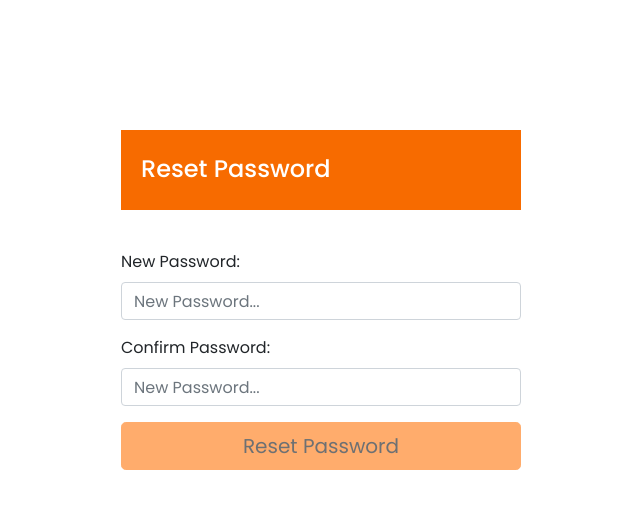
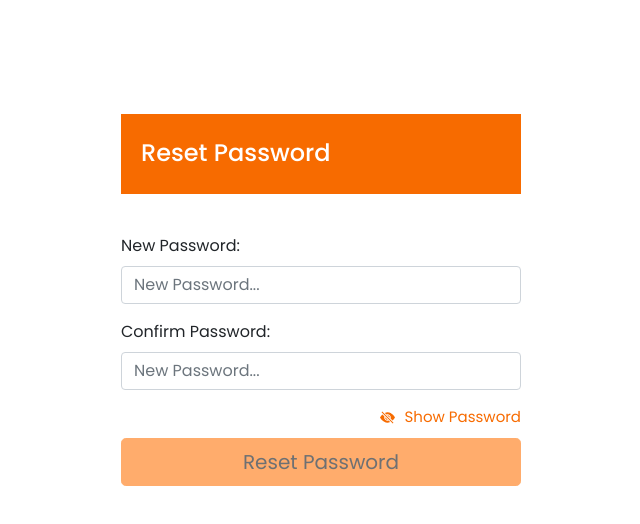
Before and after one commit to maulikkanani1/petkonnect, a React (Create React App) app: page /reset_password in a window 1280 px wide. Shown: the top 524 px of the page, without its empty margins (319-959 px from the left). Built offline with nearby package versions, Linux system fonts and the light colour scheme.

Commit message:
show password button in reset pass form

```diff
--- a/package.json
+++ b/package.json
@@ -8,12 +8,14 @@
     "@testing-library/user-event": "^12.1.10",
     "axios": "^0.21.1",
     "bootstrap": "^4.6.0",
+    "bootstrap-icons": "^1.5.0",
     "jwt-decode": "^3.1.2",
     "moment": "^2.29.1",
     "node-sass": "^5.0.0",
     "react": "^17.0.2",
     "react-awesome-slider": "^4.1.0",
     "react-bootstrap": "^1.5.2",
+    "react-bootstrap-icons": "^1.4.1",
     "react-dom": "^17.0.2",
     "react-hook-form": "^7.2.3",
     "react-router-dom": "^5.2.0",
--- a/src/Views/ResetPassword.jsx
+++ b/src/Views/ResetPassword.jsx
@@ -2,17 +2,18 @@ import React from 'react'
 import './../scss/login.scss';
 import './../scss/resetpassword.scss';
 import {useState} from 'react';
+import {EyeFill,EyeSlashFill} from 'react-bootstrap-icons';
 
 const ResetPassword = () => {
 
-    const [state,setState] = useState({newPassword:'',cnfPassword:'',isValid:true});
-    const {newPassword,cnfPassword,isValid} = state;
+    const [state,setState] = useState({newPassword:'',cnfPassword:'',isValid: false,isClicked: false});
+    const {newPassword,cnfPassword,isValid,isClicked} = state;
 
     function handlePasswordChange(e){
         setState(state =>  {
             return {
                 ...state,
-                newPassword: String(e.target.value),
+                newPassword:e.target.value,
             }
         })
     }
@@ -21,16 +22,20 @@ const ResetPassword = () => {
         setState(state =>  {
             return {
                 ...state,
-                cnfPassword: String(e.target.value),
-                isValid: newPassword === cnfPassword ? false : true,
+                cnfPassword: e.target.value,
+                isValid: newPassword == cnfPassword ? true : false,
             }
         })
     }
 
-
-
-    console.log('hey passwd',newPassword);
-    console.log("isvalid: ",state.isValid)
+    function handleClick(){
+        setState(state =>  {
+            return {
+                ...state,
+                isClicked: !isClicked
+            }
+        })
+    }
 
     return (
         <div className="reset-password">
@@ -40,13 +45,17 @@ const ResetPassword = () => {
             <form className="form_signin ">
                 <div className="form-group ">
                     <label for="password" >New Password: </label>
-                    <input type='password' id="password" className="form-control " placeholder="New Password..." onChange={handlePasswordChange} required />
+                    <input type={isClicked ? 'text' : 'password'} id="password" className="form-control " placeholder="New Password..." onChange={handlePasswordChange} required />
                 </div>
                 <div className="form-group ">
                     <label for="confirmpass" >Confirm Password: </label>
-                    <input type='password' id="confirmpass" className="form-control " placeholder="New Password..." onChange={handleCnfPasswordChange} required />
+                    <input type={isClicked ? 'text' : 'password'} id="confirmpass" className="form-control " placeholder="New Password..." onChange={handleCnfPasswordChange} required />
                 </div>
-                <button className="btn btn-primary btn-lg btn-block" type="submit" disabled={isValid}>
+                <div className="input-icons" onClick={handleClick}>
+                    <span className='icon'>{isClicked ? <EyeFill/> : <EyeSlashFill/>}</span>
+                    <span>Show Password</span>
+                </div>
+                <button className="btn btn-primary btn-lg btn-block" type="submit" disabled={!isValid}>
                     Reset Password
                 </button>
             </form>
--- a/src/scss/resetpassword.scss
+++ b/src/scss/resetpassword.scss
@@ -19,3 +19,23 @@
     color: #ffff;
   }
 }
+
+.input-icons {
+  display: flex;
+  flex-direction: row;
+  align-items: flex-end;
+  justify-content: end;
+  margin-bottom: 10px;
+  span {
+    color: #f76b00;
+    font-size: 15px;
+  }
+}
+
+.input-icons :hover {
+  cursor: pointer;
+}
+
+.icon {
+  margin-right: 10px;
+}
```
